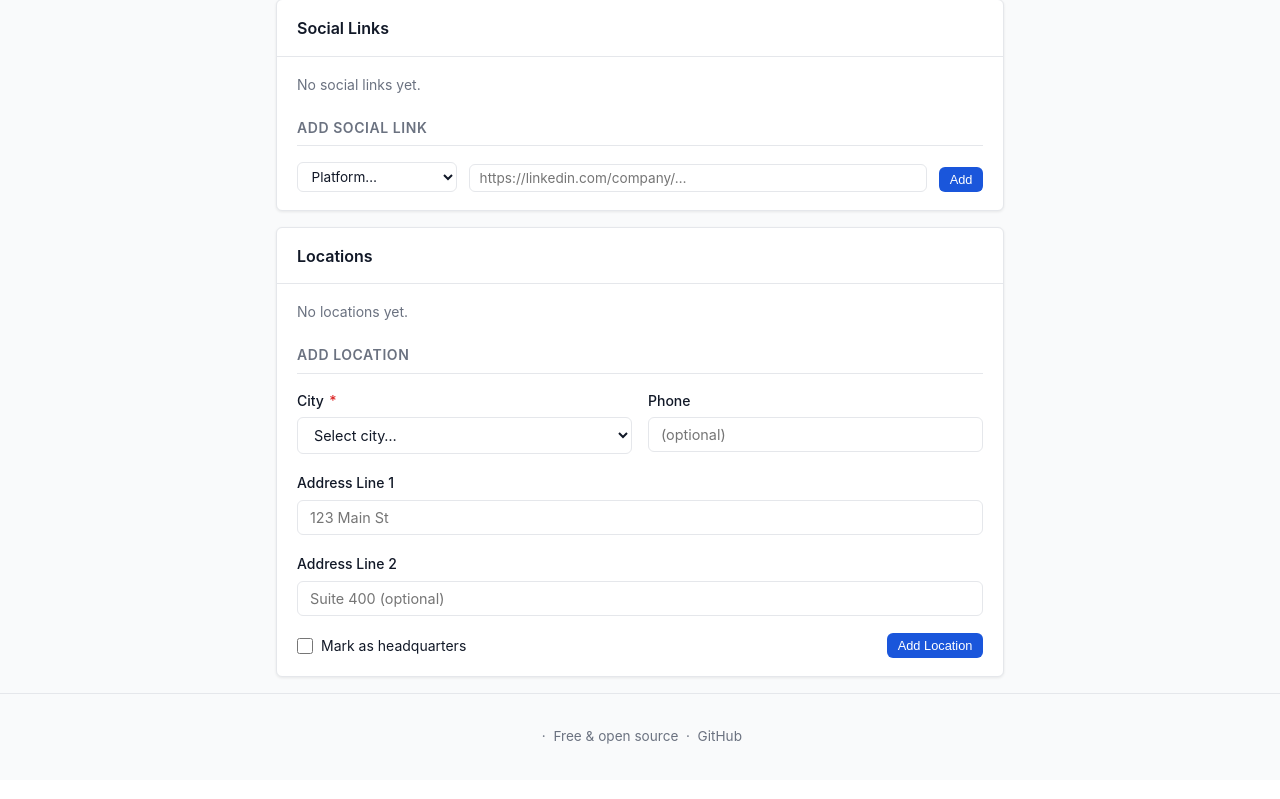
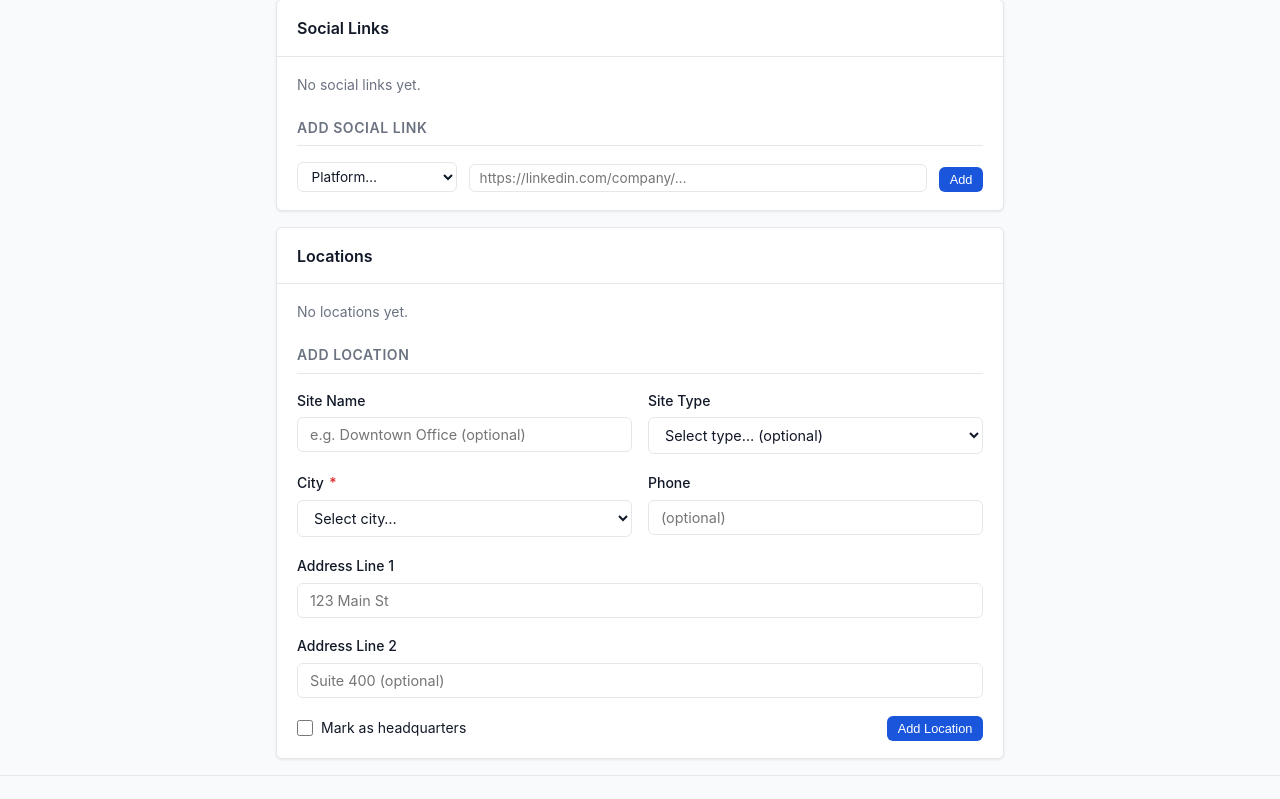
Before and after one commit to eric-price-ok/tulsa-job-spot, a Python web app: template app/templates/companies/edit.html in a window 1280 px wide. Shown: the part 1082-1881 px from the top of the page. Before the commit the page ends 1826 px from the top, so only its background shows below. Run offline with Jinja, Linux system fonts and the light colour scheme; the template is opened without the code that fills it, so the values that code supplies are empty; some libraries are stand-ins or nearby versions.

Commit message:
Add site name and type fields to Add Location form on company edit page
Co-Authored-By: Claude Sonnet 4.6 <noreply@anthropic.com>

```diff
--- a/app/templates/companies/edit.html
+++ b/app/templates/companies/edit.html
@@ -199,6 +199,22 @@
         <form method="POST" action="/companies/{{ company.slug }}/edit/sites/add">
           <div class="form-row">
             <div class="form-group" style="flex:1;min-width:160px">
+              <label class="form-label">Site Name</label>
+              <input class="form-input" id="location_site_name" type="text" name="site_name"
+                     placeholder="e.g. Downtown Office (optional)" maxlength="255">
+            </div>
+            <div class="form-group" style="flex:1;min-width:160px">
+              <label class="form-label">Site Type</label>
+              <select class="form-select" id="location_site_type_id" name="site_type_id">
+                <option value="">Select type… (optional)</option>
+                {% for st in site_types %}
+                  <option value="{{ st.id }}">{{ st.name }}</option>
+                {% endfor %}
+              </select>
+            </div>
+          </div>
+          <div class="form-row">
+            <div class="form-group" style="flex:1;min-width:160px">
               <label class="form-label">City <span class="form-required">*</span></label>
               <select class="form-select" id="location_city_id" name="city_id" required>
                 <option value="">Select city…</option>
```
Also changed, not shown: app/routers/companies.py (+9 -0 lines).
